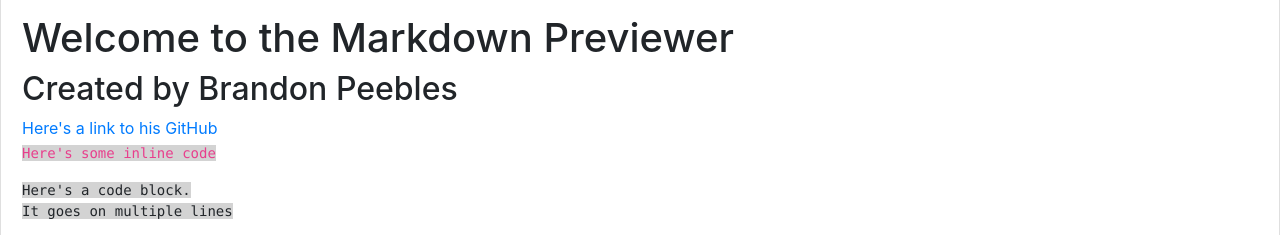
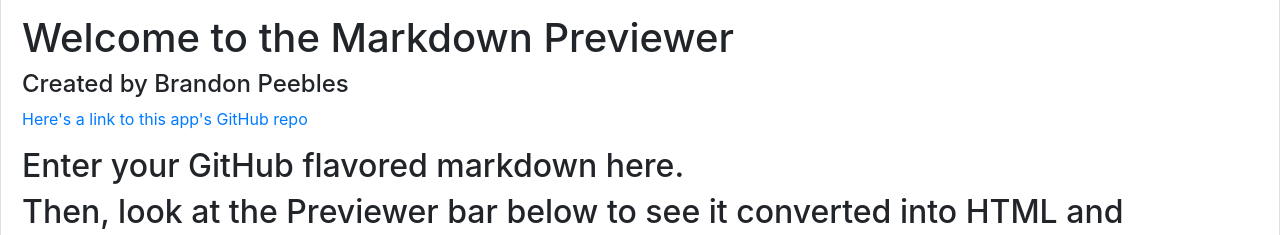
Before and after one commit to peeblesbrandon/fcc-markdown-previewer, a React (Create React App) app: page / in a window 1280 px wide. Shown: the part 177-412 px from the top of the page. Built offline with nearby package versions, Linux system fonts and the light colour scheme.

Commit message:
change default markdown text

```diff
--- a/src/components/App/App.js
+++ b/src/components/App/App.js
@@ -10,8 +10,10 @@
     this.state = {
       input:
 `# Welcome to the Markdown Previewer\r
-## Created by Brandon Peebles\n
-[Here's a link to his GitHub](https://github.com/peeblesbrandon)\r
+#### Created by Brandon Peebles\r
+[Here's a link to this app's GitHub repo](https://github.com/peeblesbrandon/fcc-markdown-previewer)\r
+## Enter your GitHub flavored markdown here.\r
+## Then, look at the Previewer bar below to see it converted into HTML and rendered.\n
 \`Here's some inline code\`\r
 \`\`\`
 Here's a code block.\r
```
